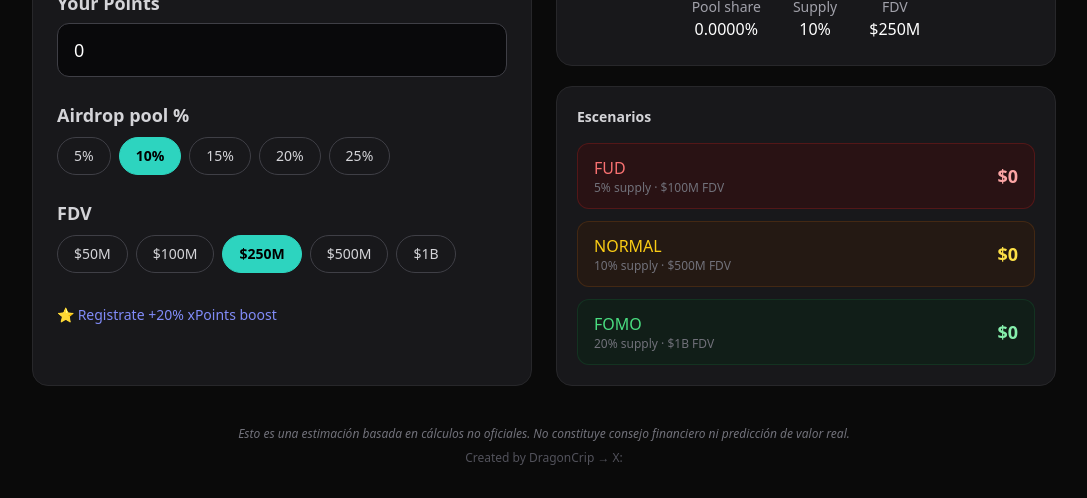
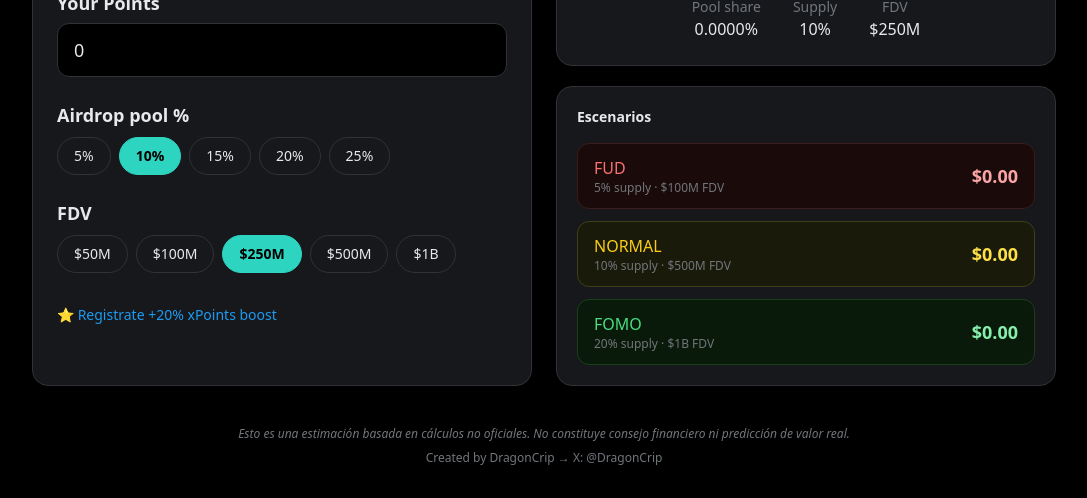
Before and after one commit to dragoncrip/xStock-Calculadora, a website: page index.html in a window 1280 px wide. Shown: the part 348-846 px from the top of the page, without its empty margins (96-1183 px from the left). Drawn offline with nearby package versions, Linux system fonts and the light colour scheme; no server answers.

Commit message:
Update index.html

```diff
--- a/index.html
+++ b/index.html
@@ -6,10 +6,10 @@
   <title>xStocks Points Airdrop Calculator</title>
   <script src="https://cdn.tailwindcss.com"></script>
   <style>
-    body { background: #0a0a0a; }
+    body { background: #000000; }
   </style>
 </head>
-<body class="text-white min-h-screen p-4 md:p-8">
+<body class="text-[#e7e9ea] min-h-screen p-4 md:p-8">
   <div class="max-w-5xl mx-auto relative">
 
     <!-- Logo arriba a la izquierda -->
@@ -19,12 +19,12 @@
 
     <!-- Título centrado -->
     <div class="mb-8 text-center pt-2 pl-16 md:pl-20">
-      <h1 class="text-4xl md:text-5xl font-bold tracking-tight leading-tight">
+      <h1 class="text-4xl md:text-5xl font-bold tracking-tight leading-tight text-[#e7e9ea]">
         xStocks Points<br>
         Airdrop Calculator
       </h1>
-      <p class="text-zinc-400 mt-3 text-sm md:text-base">
-        ⭐ <a href="https://defi.xstocks.fi/points?ref=DRAGON" target="_blank" class="text-indigo-400 hover:underline font-medium">
+      <p class="text-[#71767b] mt-3 text-sm md:text-base">
+        ⭐ <a href="https://defi.xstocks.fi/points?ref=DRAGON" target="_blank" class="text-[#1d9bf0] hover:underline font-medium">
           Registrate +20% xPoints boost
         </a>
       </p>
@@ -33,43 +33,43 @@
     <div class="grid grid-cols-1 md:grid-cols-2 gap-6">
 
       <!-- COLUMNA IZQUIERDA -->
-      <div class="bg-zinc-900 border border-zinc-800 rounded-2xl p-6 space-y-6">
+      <div class="bg-[#16181c] border border-[#2f3336] rounded-2xl p-6 space-y-6">
 
         <div>
-          <p class="text-lg font-bold text-zinc-300">Puntos totales distribuidos</p>
+          <p class="text-lg font-bold text-[#e7e9ea]">Puntos totales distribuidos</p>
           <p id="totalPointsLabel" class="text-2xl font-bold text-teal-400 mt-1">13.93B</p>
-          <p class="text-xs text-zinc-500 mt-1">Datos obtenidos de xpoints.io</p>
+          <p class="text-xs text-[#71767b] mt-1">Datos obtenidos de xpoints.io</p>
         </div>
 
         <div>
-          <label class="block text-lg font-bold text-zinc-300 mb-1.5">Your Points</label>
+          <label class="block text-lg font-bold text-[#e7e9ea] mb-1.5">Your Points</label>
           <input id="myPoints" type="number" value="0"
-                 class="w-full bg-zinc-950 border border-zinc-700 rounded-xl px-4 py-3 text-lg focus:outline-none focus:ring-2 focus:ring-teal-500"
+                 class="w-full bg-black border border-[#2f3336] rounded-xl px-4 py-3 text-lg text-[#e7e9ea] focus:outline-none focus:ring-2 focus:ring-teal-500 placeholder:text-[#71767b]"
                  oninput="calcular()" placeholder="0">
         </div>
 
         <!-- Airdrop pool % -->
         <div>
-          <label class="block text-lg font-bold text-zinc-300 mb-2">Airdrop pool %</label>
+          <label class="block text-lg font-bold text-[#e7e9ea] mb-2">Airdrop pool %</label>
           <div class="flex flex-wrap gap-2" id="percentButtons">
-            <button onclick="setPercent(5, this)" class="px-4 py-2 rounded-full text-sm font-medium border border-zinc-700 bg-zinc-900 text-zinc-300 hover:bg-zinc-800 transition">5%</button>
+            <button onclick="setPercent(5, this)" class="px-4 py-2 rounded-full text-sm font-medium border border-[#2f3336] bg-[#16181c] text-[#e7e9ea] hover:bg-[#1d1f23] transition">5%</button>
             <button onclick="setPercent(10, this)" class="px-4 py-2 rounded-full text-sm font-medium border border-teal-400 bg-teal-400 text-black font-semibold">10%</button>
-            <button onclick="setPercent(15, this)" class="px-4 py-2 rounded-full text-sm font-medium border border-zinc-700 bg-zinc-900 text-zinc-300 hover:bg-zinc-800 transition">15%</button>
-            <button onclick="setPercent(20, this)" class="px-4 py-2 rounded-full text-sm font-medium border border-zinc-700 bg-zinc-900 text-zinc-300 hover:bg-zinc-800 transition">20%</button>
-            <button onclick="setPercent(25, this)" class="px-4 py-2 rounded-full text-sm font-medium border border-zinc-700 bg-zinc-900 text-zinc-300 hover:bg-zinc-800 transition">25%</button>
+            <button onclick="setPercent(15, this)" class="px-4 py-2 rounded-full text-sm font-medium border border-[#2f3336] bg-[#16181c] text-[#e7e9ea] hover:bg-[#1d1f23] transition">15%</button>
+            <button onclick="setPercent(20, this)" class="px-4 py-2 rounded-full text-sm font-medium border border-[#2f3336] bg-[#16181c] text-[#e7e9ea] hover:bg-[#1d1f23] transition">20%</button>
+            <button onclick="setPercent(25, this)" class="px-4 py-2 rounded-full text-sm font-medium border border-[#2f3336] bg-[#16181c] text-[#e7e9ea] hover:bg-[#1d1f23] transition">25%</button>
           </div>
           <input id="percent" type="hidden" value="10">
         </div>
 
         <!-- FDV -->
         <div>
-          <label class="block text-lg font-bold text-zinc-300 mb-2">FDV</label>
+          <label class="block text-lg font-bold text-[#e7e9ea] mb-2">FDV</label>
           <div class="flex flex-wrap gap-2" id="fdvButtons">
-            <button onclick="setFDV(50, this)" class="px-4 py-2 rounded-full text-sm font-medium border border-zinc-700 bg-zinc-900 text-zinc-300 hover:bg-zinc-800 transition">$50M</button>
-            <button onclick="setFDV(100, this)" class="px-4 py-2 rounded-full text-sm font-medium border border-zinc-700 bg-zinc-900 text-zinc-300 hover:bg-zinc-800 transition">$100M</button>
+            <button onclick="setFDV(50, this)" class="px-4 py-2 rounded-full text-sm font-medium border border-[#2f3336] bg-[#16181c] text-[#e7e9ea] hover:bg-[#1d1f23] transition">$50M</button>
+            <button onclick="setFDV(100, this)" class="px-4 py-2 rounded-full text-sm font-medium border border-[#2f3336] bg-[#16181c] text-[#e7e9ea] hover:bg-[#1d1f23] transition">$100M</button>
             <button onclick="setFDV(250, this)" class="px-4 py-2 rounded-full text-sm font-medium border border-teal-400 bg-teal-400 text-black font-semibold">$250M</button>
-            <button onclick="setFDV(500, this)" class="px-4 py-2 rounded-full text-sm font-medium border border-zinc-700 bg-zinc-900 text-zinc-300 hover:bg-zinc-800 transition">$500M</button>
-            <button onclick="setFDV(1000, this)" class="px-4 py-2 rounded-full text-sm font-medium border border-zinc-700 bg-zinc-900 text-zinc-300 hover:bg-zinc-800 transition">$1B</button>
+            <button onclick="setFDV(500, this)" class="px-4 py-2 rounded-full text-sm font-medium border border-[#2f3336] bg-[#16181c] text-[#e7e9ea] hover:bg-[#1d1f23] transition">$500M</button>
+            <button onclick="setFDV(1000, this)" class="px-4 py-2 rounded-full text-sm font-medium border border-[#2f3336] bg-[#16181c] text-[#e7e9ea] hover:bg-[#1d1f23] transition">$1B</button>
           </div>
           <input id="fdv" type="hidden" value="250">
         </div>
@@ -77,7 +77,7 @@
         <!-- Boost link debajo de FDV -->
         <div class="pt-2">
           <p class="text-sm">
-            ⭐ <a href="https://defi.xstocks.fi/points?ref=DRAGON" target="_blank" class="text-indigo-400 hover:underline font-medium">
+            ⭐ <a href="https://defi.xstocks.fi/points?ref=DRAGON" target="_blank" class="text-[#1d9bf0] hover:underline font-medium">
               Registrate +20% xPoints boost
             </a>
           </p>
@@ -88,50 +88,50 @@
       <!-- COLUMNA DERECHA -->
       <div class="space-y-5">
 
-        <div class="bg-zinc-900 border border-zinc-800 rounded-2xl p-6 text-center">
-          <p class="text-sm text-zinc-400">Estimated Value at TGE</p>
+        <div class="bg-[#16181c] border border-[#2f3336] rounded-2xl p-6 text-center">
+          <p class="text-sm text-[#71767b]">Estimated Value at TGE</p>
           <p id="valor" class="text-5xl md:text-6xl font-bold text-teal-400 mt-3">$0.00</p>
 
           <div class="mt-6 flex justify-center gap-8 text-sm">
             <div>
-              <p class="text-zinc-400">Pool share</p>
-              <p id="share" class="font-medium text-base">0.0000%</p>
+              <p class="text-[#71767b]">Pool share</p>
+              <p id="share" class="font-medium text-base text-[#e7e9ea]">0.0000%</p>
             </div>
             <div>
-              <p class="text-zinc-400">Supply</p>
-              <p id="selectedPercent" class="font-medium text-base">10%</p>
+              <p class="text-[#71767b]">Supply</p>
+              <p id="selectedPercent" class="font-medium text-base text-[#e7e9ea]">10%</p>
             </div>
             <div>
-              <p class="text-zinc-400">FDV</p>
-              <p id="selectedFdv" class="font-medium text-base">$250M</p>
+              <p class="text-[#71767b]">FDV</p>
+              <p id="selectedFdv" class="font-medium text-base text-[#e7e9ea]">$250M</p>
             </div>
           </div>
         </div>
 
-        <div class="bg-zinc-900 border border-zinc-800 rounded-2xl p-5">
-          <h3 class="text-sm font-semibold text-zinc-300 mb-4">Escenarios</h3>
+        <div class="bg-[#16181c] border border-[#2f3336] rounded-2xl p-5">
+          <h3 class="text-sm font-semibold text-[#e7e9ea] mb-4">Escenarios</h3>
 
           <div class="space-y-3">
-            <div class="flex justify-between items-center bg-red-950/40 border border-red-900/50 rounded-xl px-4 py-3">
+            <div class="flex justify-between items-center bg-[#1a0a0a] border border-[#3f1a1a] rounded-xl px-4 py-3">
               <div>
                 <p class="font-medium text-red-400">FUD</p>
-                <p class="text-xs text-zinc-500">5% supply · $100M FDV</p>
+                <p class="text-xs text-[#71767b]">5% supply · $100M FDV</p>
               </div>
               <p id="fudValue" class="text-lg font-bold text-red-300">$0</p>
             </div>
 
-            <div class="flex justify-between items-center bg-yellow-950/30 border border-yellow-900/40 rounded-xl px-4 py-3">
+            <div class="flex justify-between items-center bg-[#1a1a0a] border border-[#3f3f1a] rounded-xl px-4 py-3">
               <div>
                 <p class="font-medium text-yellow-400">NORMAL</p>
-                <p class="text-xs text-zinc-500">10% supply · $500M FDV</p>
+                <p class="text-xs text-[#71767b]">10% supply · $500M FDV</p>
               </div>
               <p id="normalValue" class="text-lg font-bold text-yellow-300">$0</p>
             </div>
 
-            <div class="flex justify-between items-center bg-green-950/30 border border-green-900/40 rounded-xl px-4 py-3">
+            <div class="flex justify-between items-center bg-[#0a1a0a] border border-[#1a3f1a] rounded-xl px-4 py-3">
               <div>
                 <p class="font-medium text-green-400">FOMO</p>
-                <p class="text-xs text-zinc-500">20% supply · $1B FDV</p>
+                <p class="text-xs text-[#71767b]">20% supply · $1B FDV</p>
               </div>
               <p id="fomoValue" class="text-lg font-bold text-green-300">$0</p>
             </div>
@@ -143,8 +143,101 @@
 
     <!-- Disclaimer + Créditos -->
     <div class="mt-10 text-center space-y-2">
-      <p class="text-xs text-zinc-500 italic">
+      <p class="text-xs text-[#71767b] italic">
         Esto es una estimación basada en cálculos no oficiales. No constituye consejo financiero ni predicción de valor real.
       </p>
-      <p class="text-xs text-zinc-600">
-        Created by DragonCrip → X:
+      <p class="text-xs text-[#71767b]">
+        Created by DragonCrip → X: <a href="https://x.com/DragonCrip" target="_blank" class="text-[#71767b] hover:text-teal-400">@DragonCrip</a>
+      </p>
+    </div>
+
+  </div>
+
+  <script>
+    const TOTAL_SUPPLY = 1_000_000_000;
+    let totalPointsRaw = 13930000000;
+
+    function setPercent(val, btn) {
+      document.getElementById('percent').value = val;
+      document.getElementById('selectedPercent').textContent = val + '%';
+
+      document.querySelectorAll('#percentButtons button').forEach(b => {
+        b.className = "px-4 py-2 rounded-full text-sm font-medium border border-[#2f3336] bg-[#16181c] text-[#e7e9ea] hover:bg-[#1d1f23] transition";
+      });
+      btn.className = "px-4 py-2 rounded-full text-sm font-medium border border-teal-400 bg-teal-400 text-black font-semibold";
+      calcular();
+    }
+
+    function setFDV(val, btn) {
+      document.getElementById('fdv').value = val;
+
+      let label = val >= 1000 ? `$${val/1000}B` : `$${val}M`;
+      document.getElementById('selectedFdv').textContent = label;
+
+      document.querySelectorAll('#fdvButtons button').forEach(b => {
+        b.className = "px-4 py-2 rounded-full text-sm font-medium border border-[#2f3336] bg-[#16181c] text-[#e7e9ea] hover:bg-[#1d1f23] transition";
+      });
+      btn.className = "px-4 py-2 rounded-full text-sm font-medium border border-teal-400 bg-teal-400 text-black font-semibold";
+      calcular();
+    }
+
+    function formatMoney(n) {
+      if (n >= 1_000_000) return '$' + (n / 1_000_000).toFixed(2) + 'M';
+      if (n >= 1_000) return '$' + (n / 1_000).toFixed(1) + 'K';
+      return '$' + n.toFixed(2);
+    }
+
+    function calcularEscenario(percent, fdvMillions) {
+      const myPoints = parseFloat(document.getElementById('myPoints').value) || 0;
+      const fdv = fdvMillions * 1_000_000;
+      const airdropTokens = (percent / 100) * TOTAL_SUPPLY;
+      const tokenPrice = fdv / TOTAL_SUPPLY;
+      const share = totalPointsRaw > 0 ? myPoints / totalPointsRaw : 0;
+      return share * airdropTokens * tokenPrice;
+    }
+
+    function calcular() {
+      const myPoints = parseFloat(document.getElementById('myPoints').value) || 0;
+      const percent = parseFloat(document.getElementById('percent').value) || 0;
+      const fdvMillions = parseFloat(document.getElementById('fdv').value) || 0;
+      const fdv = fdvMillions * 1_000_000;
+
+      const airdropTokens = (percent / 100) * TOTAL_SUPPLY;
+      const tokenPrice = fdv / TOTAL_SUPPLY;
+      const share = totalPointsRaw > 0 ? myPoints / totalPointsRaw : 0;
+      const myValue = share * airdropTokens * tokenPrice;
+
+      document.getElementById('valor').textContent = formatMoney(myValue);
+      document.getElementById('share').textContent = (share * 100).toFixed(4) + '%';
+
+      document.getElementById('fudValue').textContent = formatMoney(calcularEscenario(5, 100));
+      document.getElementById('normalValue').textContent = formatMoney(calcularEscenario(10, 500));
+      document.getElementById('fomoValue').textContent = formatMoney(calcularEscenario(20, 1000));
+    }
+
+    async function actualizarPuntos() {
+      try {
+        const response = await fetch('https://api.allorigins.win/raw?url=' + encodeURIComponent('https://xpoints.io/'));
+        const html = await response.text();
+        const match = html.match(/Total points[\s\S]{0,80}?([\d,]+)/i);
+
+        if (match && match[1]) {
+          totalPointsRaw = parseInt(match[1].replace(/,/g, ''));
+          const label = document.getElementById('totalPointsLabel');
+
+          if (totalPointsRaw >= 1_000_000_000) {
+            label.textContent = (totalPointsRaw / 1_000_000_000).toFixed(2) + 'B';
+          } else {
+            label.textContent = (totalPointsRaw / 1_000_000).toFixed(1) + 'M';
+          }
+          calcular();
+        }
+      } catch (e) {}
+    }
+
+    actualizarPuntos();
+    setInterval(actualizarPuntos, 60 * 60 * 1000);
+    calcular();
+  </script>
+</body>
+</html>
```
